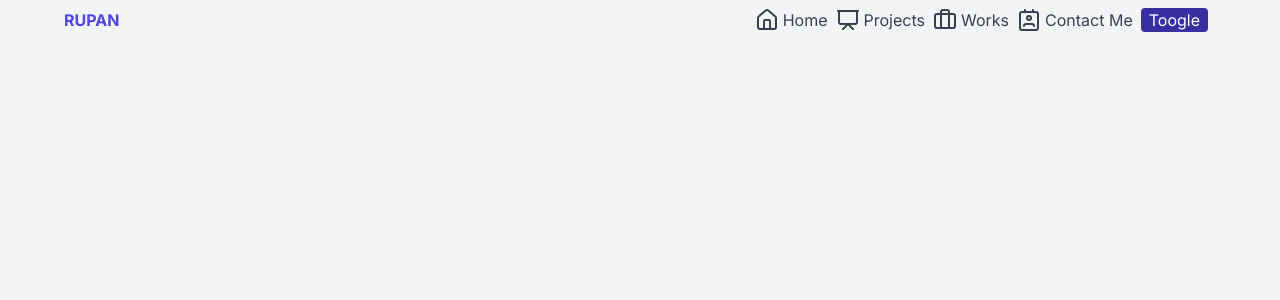
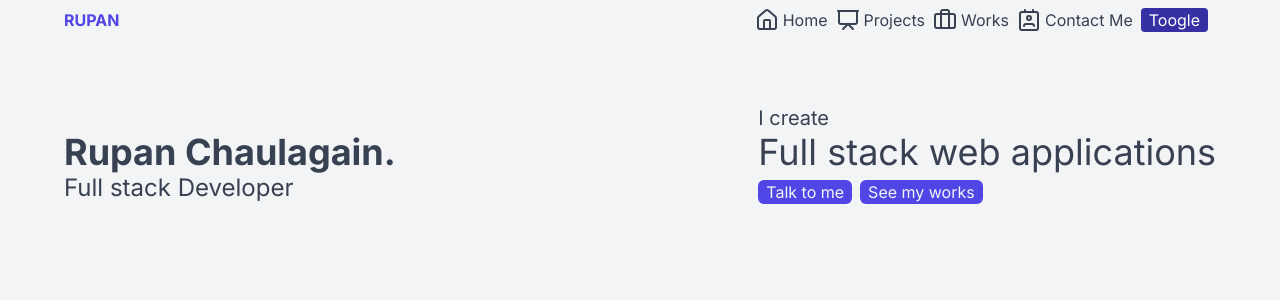
Before and after one commit to ruppo-912116/ruppo-912116.github.io, a Next.js app: page / in a window 1280 px wide. Shown: the top 300 px of the page. Built offline with nearby package versions, Linux system fonts and the light colour scheme.

Commit message:
Add simple layout for hero section

```diff
--- a/src/app/page.tsx
+++ b/src/app/page.tsx
@@ -1,9 +1,11 @@
 import NavbarContainer from "@/components/navbar/container";
+import HeroSectionContainer from "@/components/hero-section/container";
 
 export default function Home() {
-  return (
-    <main className={"bg-neutral-light dark:bg-neutral-dark"}>
-      <NavbarContainer/>
-    </main>
-  );
+    return (
+        <main className={"bg-neutral-light dark:bg-neutral-dark"}>
+            <NavbarContainer/>
+            <HeroSectionContainer/>
+        </main>
+    );
 }
--- a/src/components/hero-section/container.tsx
+++ b/src/components/hero-section/container.tsx
@@ -1,5 +1,18 @@
 export default function HeroSectionContainer(){
     return (
-        <div></div>
+        <div className={"flex justify-between items-end p-16 text-neutral-dark dark:text-neutral-light"}>
+            <div>
+                <h1 className={"font-bold  text-4xl "}>Rupan Chaulagain.</h1>
+                <h3 className={"dark:text-neutral-300 text-2xl"}>Full stack Developer</h3>
+            </div>
+            <div>
+                <h3 className={"text-xl dark:text-neutral-300"}>I create</h3>
+                <h3 className={"text-4xl dark:text-neutral-light "}> Full stack web applications</h3>
+                <div className={"flex gap-2 mt-2"}>
+                    <button className={"bg-primary-light text-neutral-light px-2 rounded-md"}>Talk to me</button>
+                    <button className={"bg-primary-light text-neutral-light px-2 rounded-md"}>See my works</button>
+                </div>
+            </div>
+        </div>
     )
 }
```
